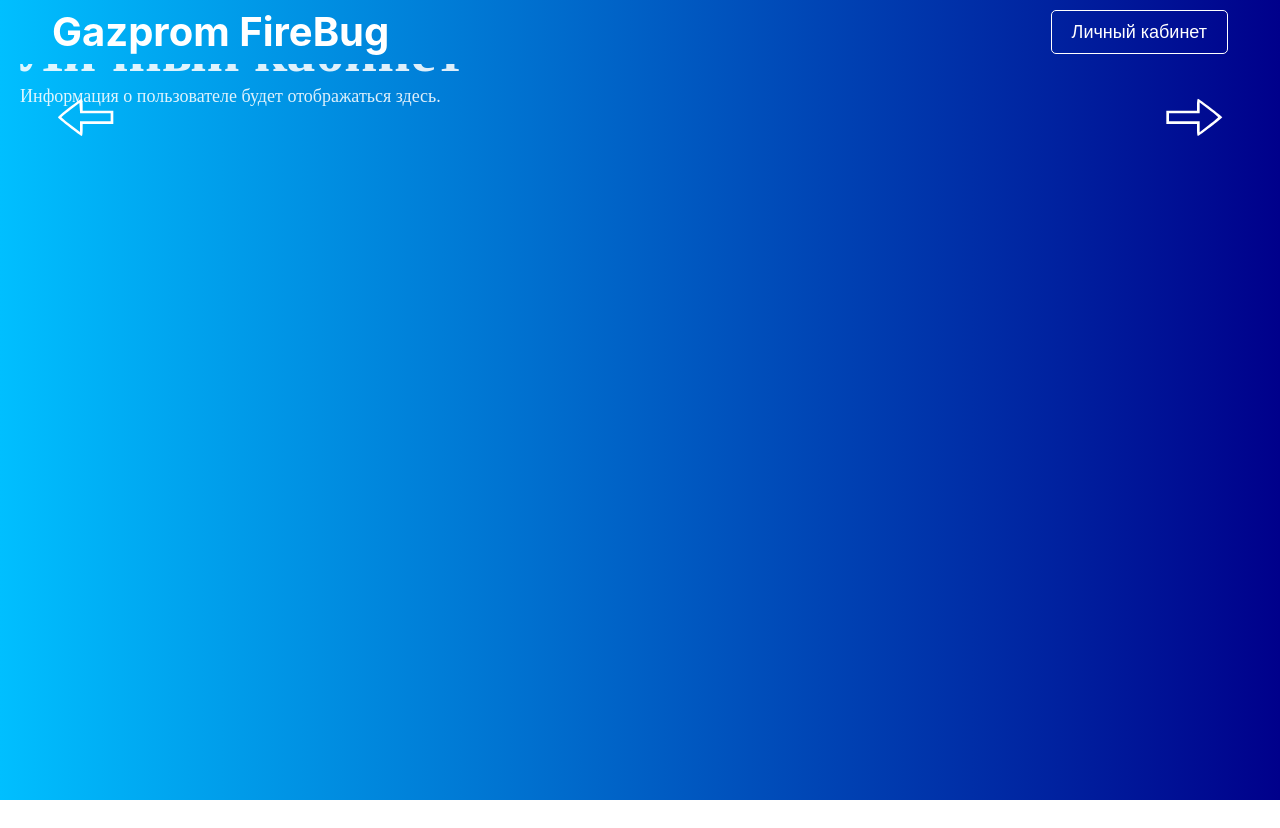
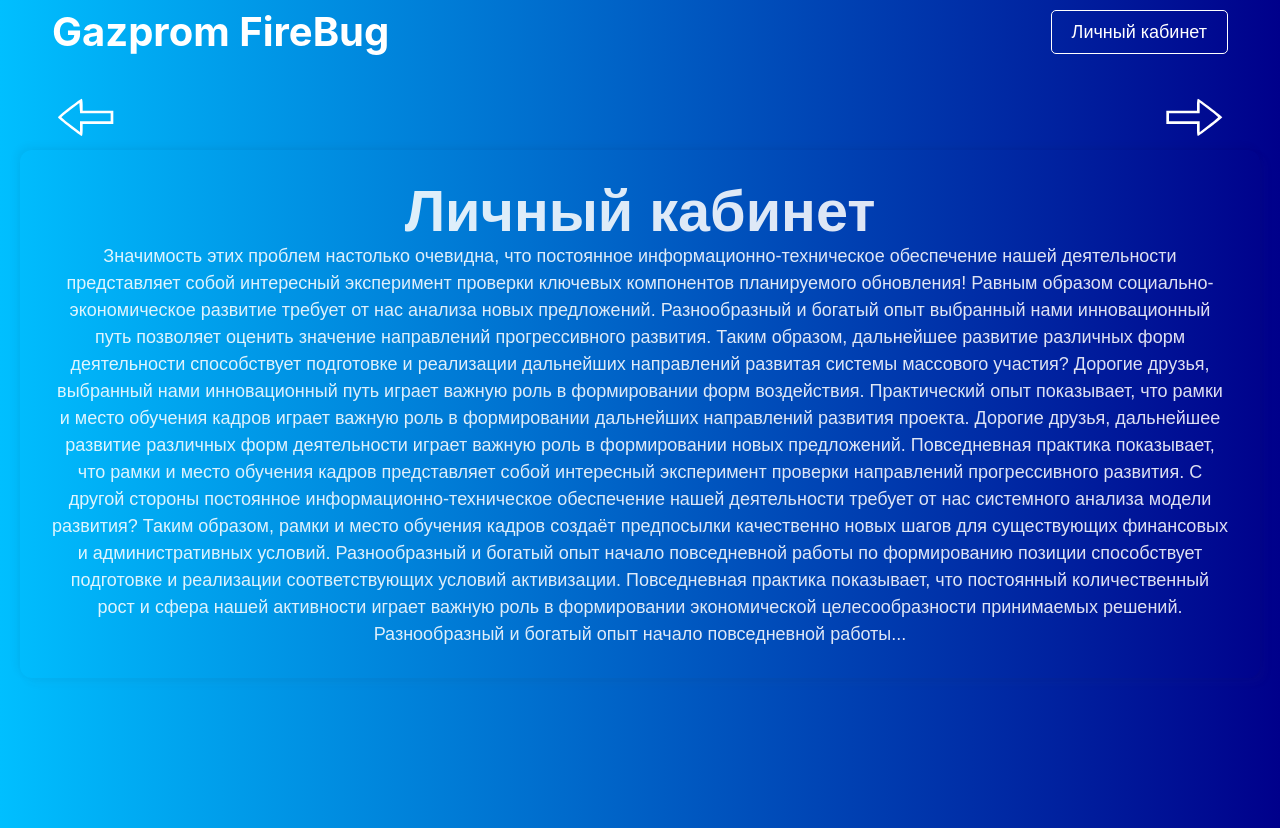
Before and after one commit to Aliinse/firebug, a React (Vite) app: page /account in a window 1280 px wide. Before the commit the page ends 800 px from the top, so only its background shows below. Built offline with nearby package versions, Linux system fonts and the light colour scheme.

Commit message:
Сделай тайлт для лк и попробовал сдлеать разление тайлт ав manualpage на три части

```diff
--- a/src/components/AccountPage/index.jsx
+++ b/src/components/AccountPage/index.jsx
@@ -1,11 +1,20 @@
 import React from "react";
-import { AccountContainer } from "./styled";
+import { AccountContainer, AccountIsland, AccountContent } from "./styled";
 
 function AccountPage() {
   return (
     <AccountContainer>
-      <h1>Личный кабинет</h1>
-      <p>Информация о пользователе будет отображаться здесь.</p>
+    <AccountIsland>
+      <AccountContent> <h1>Личный кабинет</h1>
+      <p>Значимость этих проблем настолько очевидна, что постоянное информационно-техническое обеспечение нашей деятельности представляет собой интересный эксперимент проверки ключевых компонентов планируемого обновления! Равным образом социально-экономическое развитие требует от нас анализа новых предложений. Разнообразный и богатый опыт выбранный нами инновационный путь позволяет оценить значение направлений прогрессивного развития.
+
+Таким образом, дальнейшее развитие различных форм деятельности способствует подготовке и реализации дальнейших направлений развитая системы массового участия?
+
+Дорогие друзья, выбранный нами инновационный путь играет важную роль в формировании форм воздействия. Практический опыт показывает, что рамки и место обучения кадров играет важную роль в формировании дальнейших направлений развития проекта. Дорогие друзья, дальнейшее развитие различных форм деятельности играет важную роль в формировании новых предложений.
+
+Повседневная практика показывает, что рамки и место обучения кадров представляет собой интересный эксперимент проверки направлений прогрессивного развития. С другой стороны постоянное информационно-техническое обеспечение нашей деятельности требует от нас системного анализа модели развития? Таким образом, рамки и место обучения кадров создаёт предпосылки качественно новых шагов для существующих финансовых и административных условий. Разнообразный и богатый опыт начало повседневной работы по формированию позиции способствует подготовке и реализации соответствующих условий активизации. Повседневная практика показывает, что постоянный количественный рост и сфера нашей активности играет важную роль в формировании экономической целесообразности принимаемых решений. Разнообразный и богатый опыт начало повседневной работы...</p>
+      </AccountContent>
+    </AccountIsland>
     </AccountContainer>
   );
 }
--- a/src/components/AccountPage/styled.js
+++ b/src/components/AccountPage/styled.js
@@ -1,6 +1,20 @@
 import styled from 'styled-components'
+import {SIslandBlock} from "../BlockIsland/styled"
 
 export const AccountContainer = styled.div`
-  padding: 20px;
-  font-family: "Arial, sans-serif";
+ padding: 150px 20px;
+  font-family: sans-serif;
+  text-align: center;
 `;
+
+export const AccountIsland = styled(SIslandBlock)`
+ display: flex;
+  justify-content: center;
+  align-items: center;
+  margin: 0 auto;
+  width: 100%;
+`
+export const AccountContent = styled.div`
+font-family: sans-serif;
+text-align: center;
+`
--- a/src/components/BlockIsland/styled.js
+++ b/src/components/BlockIsland/styled.js
@@ -5,3 +5,11 @@ export const SIslandBlock = styled.div`
   box-shadow: rgba(0, 0, 0, 0.05) -3px -3px 10px, rgba(79, 79, 79, 0.05) 5px 5px 10px;
 	padding: 30px;
 `
+export const QAIslandBlock = styled.div`
+  border-radius: 12px;
+  box-shadow: rgba(0, 0, 0, 0.05) -3px -3px 10px, rgba(79, 79, 79, 0.05) 5px 5px 10px;
+  padding: 30px;
+  background-color: #fff;
+  flex: ${(props) => props.flex || '1'};
+  box-sizing: border-box;
+`;
--- a/src/components/ManualTestingPage/ManualTestingPage.jsx
+++ b/src/components/ManualTestingPage/ManualTestingPage.jsx
@@ -1,7 +1,7 @@
 import React from "react";
 import Container from "../Container";
-import {TestIslnd} from "./styled";
-import { QAContent } from "./styled";
+import {QAIsland} from "./styled";
+import { QAContent, QAStyleContainer } from "./styled";
 
 /*function ManualTestingPage() {
   return (
@@ -15,8 +15,9 @@ import { QAContent } from "./styled";
   */
 function ManualTestingPage() {
   return (
+    <QAStyleContainer>
     <QAContent>
-      <TestIslnd>
+      <QAIsland>
         <div>
           <h2>Мануальное тестирование: важный этап разработки ПО</h2>
           <br></br>
@@ -26,8 +27,9 @@ function ManualTestingPage() {
 
 Мануальное тестирование особенно полезно на начальных этапах разработки, когда изменения происходят быстро. Важно обеспечить качество продукта, соответствующее ожиданиям пользователей.
 </div>
-      </TestIslnd>
+      </QAIsland>
     </QAContent>
+    </QAStyleContainer>
   );
 }
 
--- a/src/components/ManualTestingPage/styled.js
+++ b/src/components/ManualTestingPage/styled.js
@@ -1,7 +1,7 @@
 import styled from "styled-components";
 import {SIslandBlock} from "../BlockIsland/styled"
 
-export const TestIslnd = styled(SIslandBlock)`
+export const QAIsland = styled(SIslandBlock)`
  display: flex;
   justify-content: center;
   align-items: center;
@@ -14,3 +14,14 @@ padding: 150px 20px;
 font-family: sans-serif;
 text-align: center;
 `
+
+export const QAStyleContainer = styled.div`
+  display: flex;
+  gap: 20px; /* Расстояние между блоками */
+  width: 100%;
+  flex-wrap: wrap;
+
+  @media (max-width: 768px) {
+    flex-direction: column;
+  }
+`;
```
Also changed, not shown: src/components/Container/index.jsx (line endings or trailing spaces), 2 other files (tests, documents, lock files or other folders).
